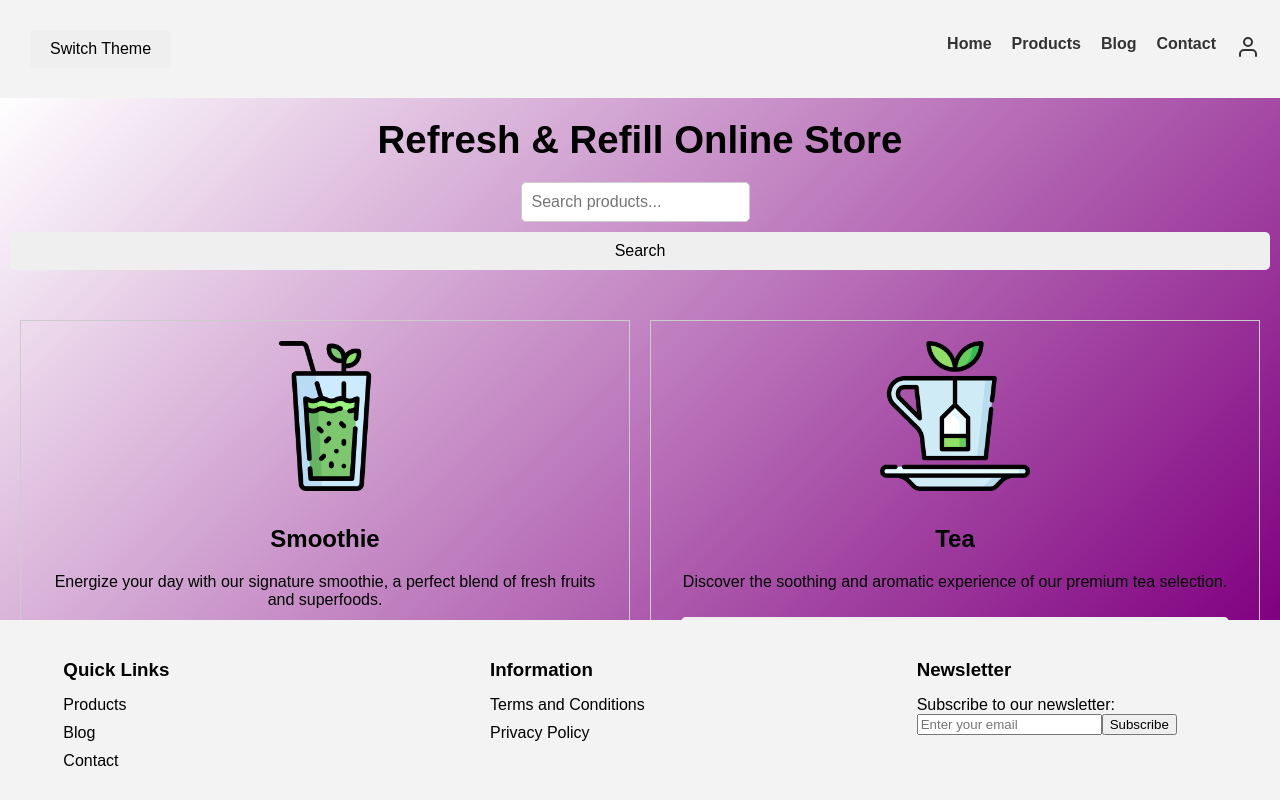
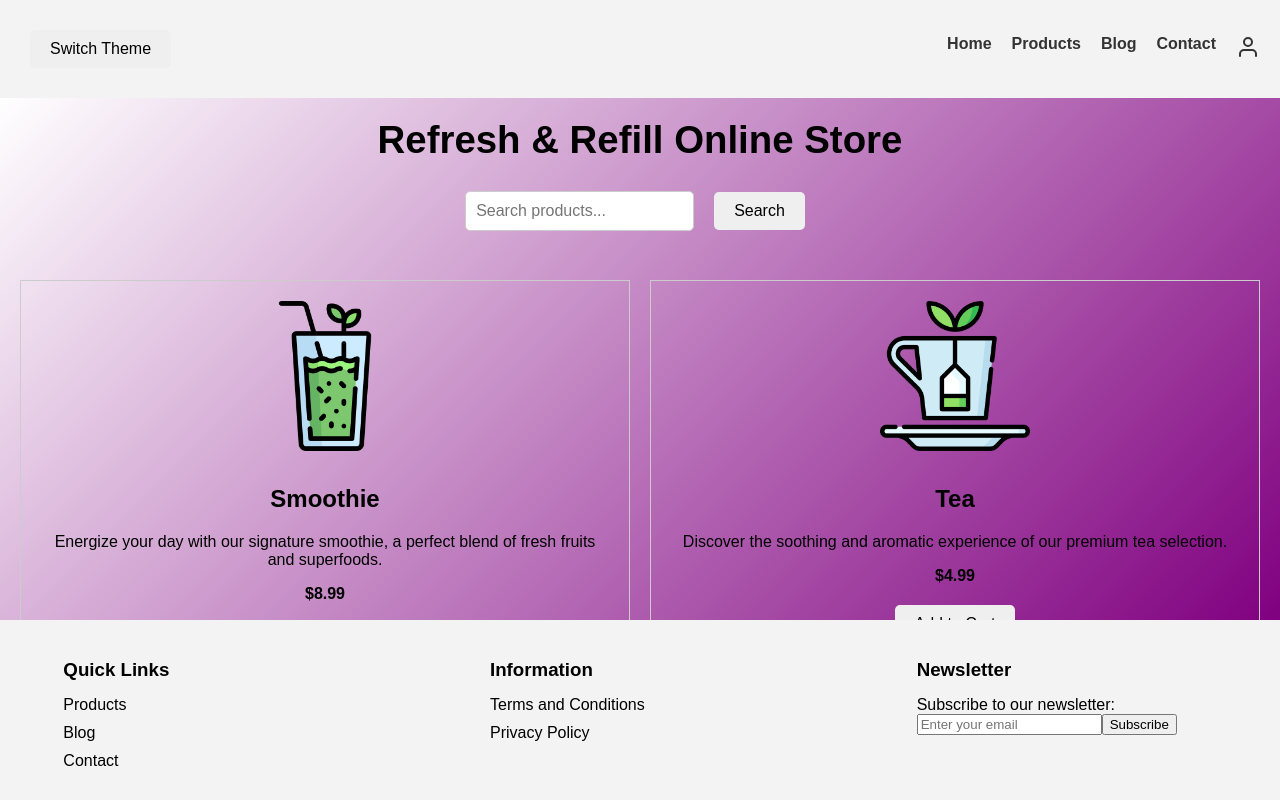
Before and after one commit to mariamkhutuashvili/tbc-academy-react-project, a React (Create React App) app: page /products in a window 1280 px wide. Built offline with nearby package versions, Linux system fonts and the light colour scheme; the HTML template or start-up script is replaced by a standard one.

Commit message:
Add prices to products

```diff
--- a/src/pages/products/Products.css
+++ b/src/pages/products/Products.css
@@ -22,3 +22,8 @@
   object-fit: contain;
   margin-bottom: 10px;
 }
+
+.product-price {
+  font-weight: bold;
+  margin: 10px 0;
+}
--- a/src/pages/products/Products.jsx
+++ b/src/pages/products/Products.jsx
@@ -8,11 +8,12 @@
       <h1>Refresh & Refill Online Store</h1>
       <Search />
       <div className="products-grid">
-        {productsData.map(({ id, headline, description, photo }) => (
+        {productsData.map(({ id, headline, description, photo, price }) => (
           <div key={id} className="product">
             <img src={photo} alt={headline} />
             <h2>{headline}</h2>
             <p>{description}</p>
+            <p className="product-price">${price.toFixed(2)}</p>
             <button className="button">Add to Cart</button>
           </div>
         ))}
--- a/src/pages/products/productsData.js
+++ b/src/pages/products/productsData.js
@@ -5,6 +5,7 @@
     description:
       "Energize your day with our signature smoothie, a perfect blend of fresh fruits and superfoods.",
     photo: require("../../assets/smoothie.png"),
+    price: 8.99,
   },
   {
     id: 2,
@@ -12,6 +13,7 @@
     description:
       "Discover the soothing and aromatic experience of our premium tea selection.",
     photo: require("../../assets/tea.png"),
+    price: 4.99,
   },
   {
     id: 3,
@@ -19,6 +21,7 @@
     description:
       "Indulge in the art of mixology with our handcrafted cocktails.",
     photo: require("../../assets/cocktail.png"),
+    price: 12.99,
   },
   {
     id: 4,
@@ -26,6 +29,7 @@
     description:
       "Celebrate life's special moments with our exquisite champagne.",
     photo: require("../../assets/champagne.png"),
+    price: 49.99,
   },
 ];
 
--- a/src/pages/profile/Profile.css
+++ b/src/pages/profile/Profile.css
@@ -11,7 +11,7 @@
 }
 
 input[type="password"],
-.button {
+.save-button {
   width: calc(100% - 20px);
   padding: 12px;
   margin-top: 10px;
```
